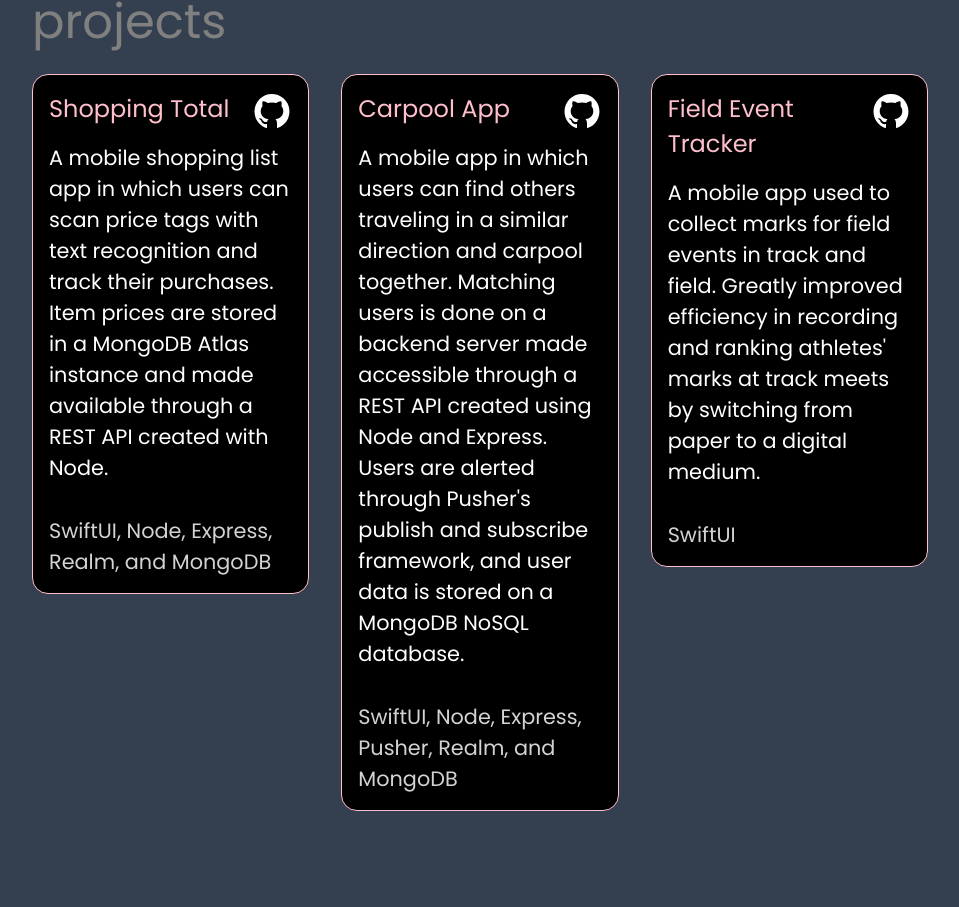
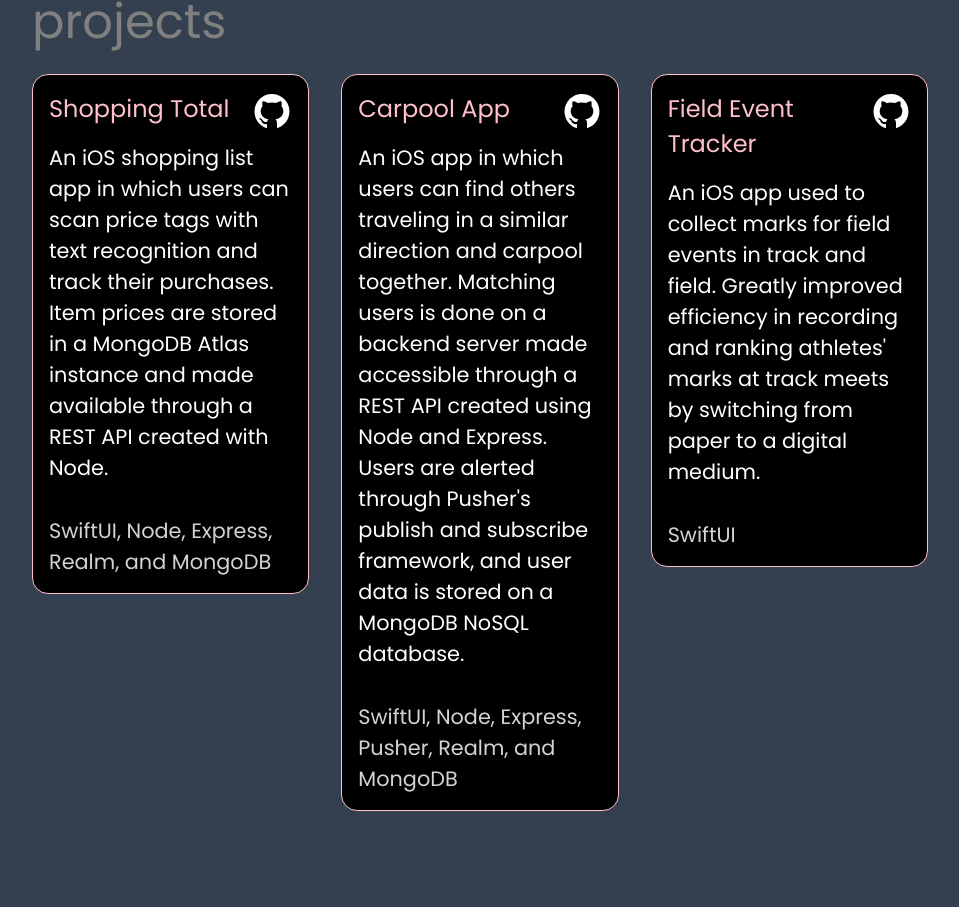
Before and after one commit to brandonw504/personal-website, a Next.js app: page / in a window 1280 px wide. Shown: the part 2235-3142 px from the top of the page, without its empty margins (288-1247 px from the left). Built offline with nearby package versions, Linux system fonts and the light colour scheme.

Commit message:
favicon and new resume

```diff
--- a/data/projectData.js
+++ b/data/projectData.js
@@ -1,19 +1,19 @@
 const projectData = [
     {
         title: "Shopping Total",
-        description: "A mobile shopping list app in which users can scan price tags with text recognition and track their purchases. Item prices are stored in a MongoDB Atlas instance and made available through a REST API created with Node.",
+        description: "An iOS shopping list app in which users can scan price tags with text recognition and track their purchases. Item prices are stored in a MongoDB Atlas instance and made available through a REST API created with Node.",
         techStack: "SwiftUI, Node, Express, Realm, and MongoDB",
         githubLink: "https://github.com/brandonw504/label-scanner"
     },
     {
         title: "Carpool App",
-        description: "A mobile app in which users can find others traveling in a similar direction and carpool together. Matching users is done on a backend server made accessible through a REST API created using Node and Express. Users are alerted through Pusher's publish and subscribe framework, and user data is stored on a MongoDB NoSQL database.",
+        description: "An iOS app in which users can find others traveling in a similar direction and carpool together. Matching users is done on a backend server made accessible through a REST API created using Node and Express. Users are alerted through Pusher's publish and subscribe framework, and user data is stored on a MongoDB NoSQL database.",
         techStack: "SwiftUI, Node, Express, Pusher, Realm, and MongoDB",
         githubLink: "https://github.com/brandonw504/carpool-app"
     },
     {
         title: "Field Event Tracker",
-        description: "A mobile app used to collect marks for field events in track and field. Greatly improved efficiency in recording and ranking athletes' marks at track meets by switching from paper to a digital medium.",
+        description: "An iOS app used to collect marks for field events in track and field. Greatly improved efficiency in recording and ranking athletes' marks at track meets by switching from paper to a digital medium.",
         techStack: "SwiftUI",
         githubLink: "https://github.com/brandonw504/field-event-tracker"
     }
--- a/pages/_app.js
+++ b/pages/_app.js
@@ -1,7 +1,16 @@
+import Head from 'next/head'
+
 import '../styles/globals.css'
 
 function MyApp({ Component, pageProps }) {
-  return <Component {...pageProps} />
+  return (
+    <>
+      <Head>
+        <title>Brandon Wong</title>
+      </Head>
+      <Component {...pageProps} />
+    </>
+  )
 }
 
 export default MyApp
--- a/pages/index.js
+++ b/pages/index.js
@@ -11,11 +11,6 @@ import styles from '../styles/Home.module.css'
 
 export default function Home() {
     return (
-        <div className={styles.wrapper}>
-            <Head>
-                <title>Brandon Wong</title>
-            </Head>
-
         <div className={styles.container}>
             <Nav />
             <div className={styles.main}>
@@ -42,6 +37,5 @@ export default function Home() {
                 </section>
             </div>
         </div>
-        </div>
     )
 }
```
Also changed, not shown: public/vercel.svg (deleted), 1 other file (tests, documents, lock files or other folders). Lines whose indentation alone changed are shown as unchanged.
